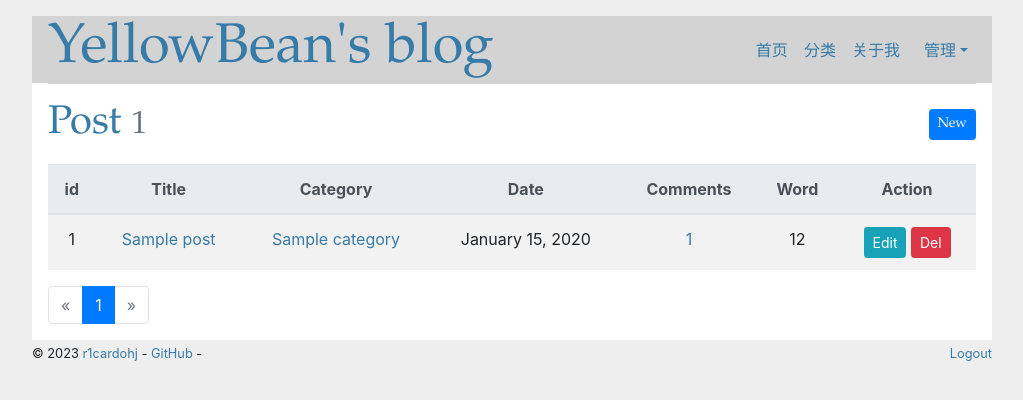
After one commit to r1cardohj/myblog, a Flask app: page /admin/post/manage in a window 1280 px wide. The commit adds this page. Shown: the top 400 px of the page, without its empty margins (128-1151 px from the left). Run offline with Flask 3, Linux system fonts and the light colour scheme; a user stored in the database is signed in; tables that the repository leaves empty hold one stand-in row (values such as "Sample post"); some libraries are stand-ins or nearby versions.

Commit message:
finished auth

```diff
--- a/myblog/__init__.py
+++ b/myblog/__init__.py
@@ -1,10 +1,12 @@
 import os
 import click
 from .blueprints import admin,auth,blog
-from .extensions import db,bootstrap,moment,login_manager,mail,migrate
-from .models import Admin,Category,Project
+from .extensions import db,bootstrap,moment,login_manager,mail,migrate,csrf
+from .models import Admin,Category,Project,Comment
 from .settings import config
-from flask import  Flask
+from flask import  Flask,render_template
+from flask_login import current_user
+from flask_wtf.csrf import CSRFError
 
 def create_app(config_name=None):
     if config_name is None:
@@ -15,6 +17,7 @@ def create_app(config_name=None):
     register_extensions(app)
     register_blueprint(app)
     register_commands(app)
+    register_errors(app)
     register_templates_context(app)
     return app
 
@@ -25,6 +28,7 @@ def register_extensions(app):
     login_manager.init_app(app)
     mail.init_app(app)
     migrate.init_app(app,db)
+    csrf.init_app(app)
 
 
 def register_logging(app):
@@ -86,7 +90,7 @@ def register_commands(app):
                 blog_title = "YellowBean's blog",
                 blog_sub_title = '可恶被你发现了',
                 name = 'Admin',
-                about = '十三线码农,想做一些温暖的东西.'
+                about = 'biubiubiubiu'
             )
             admin.set_password(password)
         db.session.add(admin)
@@ -107,4 +111,27 @@ def register_templates_context(app:Flask):
         admin = Admin.query.first()
         categories = Category.query.order_by(Category.name).all()
         projects = Project.query.order_by(Project.begin_time).all()
-        return dict(admin=admin, categories=categories,projects = projects)
+        if current_user.is_authenticated:
+            unread_comments = Comment.query.filter_by(reviewed=False).count()
+        else:
+            unread_comments = None
+        return dict(admin=admin, categories=categories,
+                    projects = projects,unread_comments=unread_comments)
+
+
+def register_errors(app:Flask):
+    @app.errorhandler(400)
+    def bad_request(e):
+        return render_template('errors/400.html'), 400
+
+    @app.errorhandler(404)
+    def page_not_found(e):
+        return render_template('errors/404.html'), 404
+
+    @app.errorhandler(500)
+    def internal_server_error(e):
+        return render_template('errors/500.html'), 500
+
+    @app.errorhandler(CSRFError)
+    def handle_csrf_error(e):
+        return render_template('errors/400.html',description=e.description),400
--- a/myblog/blueprints/admin.py
+++ b/myblog/blueprints/admin.py
@@ -1,7 +1,51 @@
-from flask import Blueprint
+from flask import Blueprint,request,current_app,render_template,flash,redirect,url_for
+from flask_login import login_required
+from ..models import Post,Category
+from ..extensions import db
+from .auth import redirect_back
+from ..forms import PostForm
+
+
 
 admin_bp = Blueprint('admin',__name__)
 
-@admin_bp.route('/settings')
-def settings():
-    pass
+@admin_bp.route('/post/manage')
+@login_required
+def manage_post():
+    page = request.args.get('page',1,type=int)
+    pagination = Post.query.order_by(Post.timestamp.desc()).paginate(
+        page = page,per_page=current_app.config.get('MANAGE_POST_PER_PAGE',20))
+    posts = pagination.items
+    return render_template('admin/manage_post.html',pagination = pagination,
+                           posts = posts,page=page)
+
+
+@admin_bp.route('/post/delete/<int:post_id>',methods=['POST'])
+@login_required
+def delete_post(post_id):
+    post = Post.query.get_or_404(post_id)
+    db.session.delete(post)
+    db.session.commit()
+    flash(f'文章 《{post.title}》 已删除','success')
+    return redirect_back()
+
+
+@admin_bp.route('/post/edit/<int:post_id>',methods=['GET','POST'])
+def edit_post(post_id):
+    return render_template('admin/edit_post.html')
+
+
+@admin_bp.route('post/new',methods=['GET','POST'])
+@login_required
+def new_post():
+    form = PostForm()
+    if form.validate_on_submit():
+        title = form.title.data
+        body = form.body.data
+        category = Category.query.get(form.category.data)
+        post = Post(title=title,body=body,category=category)
+        db.session.add(post)
+        db.session.commit()
+        flash('文章已创建','success')
+        return redirect(url_for('blog.show_post',post_id=post.id))
+    return render_template('admin/new_post.html',form = form)
--- a/myblog/blueprints/blog.py
+++ b/myblog/blueprints/blog.py
@@ -12,7 +12,7 @@ blog_bp = Blueprint('blog',__name__)
 def index():
     page =request.args.get('page', type=int)
     per_page = current_app.config['POST_PER_PAGE']
-    pagination = Post.query.order_by(Post.timestamp.desc()).paginate(page=page,per_page=8)
+    pagination = Post.query.order_by(Post.timestamp.desc()).paginate(page=page,per_page=5)
     #posts = Post.query.order_by(Post.timestamp.desc()).limit(10).all()
     posts = pagination.items
     return render_template('blog/index.html',posts=posts,pagination = pagination)
@@ -28,7 +28,7 @@ def show_post(post_id):
     if current_user.is_authenticated:
         form = AdminCommentForm()
         form.author.data = current_user.name
-        form.email.data = current_app.config['BLOG_EMAIL']
+        form.email.data = current_app.config['MAIL_USERNAME']
         from_admin = True
         reviewed = True
     else:
--- a/myblog/extensions.py
+++ b/myblog/extensions.py
@@ -5,6 +5,7 @@ from flask_login import LoginManager
 from flask_mail import Mail
 from flask_migrate import Migrate
 from flask import current_app
+from flask_wtf import CSRFProtect
 
 #template thing init
 bootstrap = Bootstrap4()
@@ -29,4 +30,5 @@ login_manager.login_message = u'请先登录'
 
 # mail init
 mail = Mail()
-#
+# safe init
+csrf = CSRFProtect()
--- a/myblog/forms.py
+++ b/myblog/forms.py
@@ -28,3 +28,5 @@ class PostForm(FlaskForm):
     '''创建文章窗口'''
     title = StringField('Title',validators=[DataRequired(),Length(1,60)])
     category = SelectField('Category',coerce=int, default=1)
+    body = TextAreaField('body',validators=[DataRequired()])
+    submit = SubmitField('Submit')
--- a/myblog/static/style.css
+++ b/myblog/static/style.css
@@ -10,6 +10,9 @@ nav h1 a { text-decoration: none; padding: 0.25rem 0.5rem; }
 nav ul  { display: flex; list-style: none; margin: 0; padding: 0; }
 nav ul li a, nav ul li span, header .action { display: block; padding: 0.5rem; }
 .content { padding: 0 1rem 1rem; }
+.inline {
+    display: inline;
+}
 .content > header { border-bottom: 1px solid lightgray; display: flex; align-items: flex-end; }
 .content > header h1 { flex: auto; margin: 1rem 0 0.25rem 0; }
 .flash { margin: 1em 0; padding: 1em; background: #cae6f6; border: 1px solid #377ba8; }
@@ -25,14 +28,17 @@ nav ul li a, nav ul li span, header .action { display: block; padding: 0.5rem; }
 .content input, .content textarea { margin-bottom: 1em; }
 .content textarea { min-height: 12em; resize: vertical;}
 .sidebar {margin-top: 30px;}
-.post-about {margin-top: 20px;}
+.post-about {margin-top: 20px;color: #495057;font-family: -apple-system,BlinkMacSystemFont,"Segoe UI",Roboto,
+    "Helvetica Neue",Arial,sans-serif,"Apple Color Emoji","Segoe UI Emoji","Segoe UI Symbol";font-size:0.95rem;font-weight: 400;line-height: 1.5;}
 .post-area {margin-top: 30px;}
-.post-detail {font-weight: 400;line-height: 1.5;color: #373a3c;}
+.post-detail {font-weight: 400;line-height: 1.5;color:#3E4349;font-family: "Helvetica Neue", Helvetica, Arial, "PingFang SC", "Hiragino Sans GB", "Heiti SC",
+    "Microsoft YaHei", "WenQuanYi Micro Hei", sans-serif;font-size: 17px;}
 .post-body {padding: 100px,200px;}
 .demon {border-color: black;border-radius: 2px;}
 .card {margin-top: 30px;}
 .comment-card {margin-top: 5px;}
-.post-title {margin-top:40px;}
+.post-title {margin-top:40px;font-family: "Helvetica Neue", Helvetica, Arial, "PingFang SC",
+    "Hiragino Sans GB", "Heiti SC", "Microsoft YaHei", "WenQuanYi Micro Hei", sans-serif;}
 .right {float:right;}
 .category-title {font-size: 24px;}
 small{
@@ -45,3 +51,6 @@ small{
 .comment-top {margin-bottom: 20px;margin-top: 50px;}
 input.danger { color: #cc2f2e; }
 input[type=submit] { align-self: start; min-width: 10em; }
+th,td{
+    text-align: center;
+}
--- /dev/null
+++ b/myblog/templates/admin/manage_post.html
@@ -0,0 +1,53 @@
+{% extends "base.html" %}
+{% from 'bootstrap/pagination.html' import render_pagination %}
+
+{% block title %}
+  文章管理
+{% endblock title%}
+{% block content %}
+<div class="page-header">
+    <h1>Post
+        <small class="text-muted">{{ pagination.total }}</small>
+        <span class="float-right"><a class="btn btn-primary btn-sm" href="#">New</a></span>
+    </h1>
+</div>
+{% if posts %}
+<table class="table table-striped">
+    <thead class="thead-light">
+      <tr>
+        <th>id</th>
+        <th>Title</th>
+        <th>Category</th>
+        <th>Date</th>
+        <th>Comments</th>
+        <th>Word</th>
+        <th>Action</th>
+      </tr>
+    </thead>
+    <tbody>
+    {% for post in posts %}
+      <tr>
+        <td>{{ loop.index + ((page - 1) * 20 ) }}</td>
+        <td><a href="{{ url_for('blog.show_post',post_id=post.id)}}">{{ post.title }}</a></td>
+        <td><a href="{{ url_for('blog.show_category',category_id = post.category.id)}}"> {{ post.category.name }}</a></td>
+        <td>{{ moment(post.timestamp).format('LL')}}</td>
+        <td><a href="{{ url_for('blog.show_post',post_id=post.id)}}#comments">{{ post.comments|length }}</a></td>
+        <td>{{ post.body | length }}</td>
+        <td>
+            <a class="btn btn-info btn-sm" href="{{ url_for('admin.edit_post',post_id=post.id) }}">Edit</a>
+            <form class="inline" method="post" style="display: inline;"
+                action="{{ url_for('admin.delete_post',post_id=post.id,next=request.full_path) }}">
+                <input type="hidden" name="csrf_token" value="{{ csrf_token() }}"/>
+                <button type="submit" class="btn btn-danger btn-sm" onclick="return confirm('确定要删除吗?')">Del
+                </button>
+            </form>
+        </td>
+      </tr>
+    {% endfor %}
+    </tbody>
+  </table>
+<div class="page-footer">{{ render_pagination(pagination) }}</div>
+{% else %}
+<div class="tip"><h5>你还没有写文章...</h5></div>
+{% endif %}
+{% endblock content %}
--- a/myblog/templates/base.html
+++ b/myblog/templates/base.html
@@ -21,6 +21,20 @@
     <li>
       <a href="{{ url_for('blog.about')}}">关于我</a>
     </li>
+    {% if current_user.is_authenticated %}
+      <li class="nav-item dropdown">
+        <a class="nav-link dropdown-toggle" href="#" id="navbardrop" data-toggle="dropdown">管理</a>
+        <div class="dropdown-menu">
+          <a class="dropdown-item" href="{{ url_for('admin.manage_post')}}">我的文章</a>
+          <a class="dropdown-item" href="#">读评论
+            {% if unread_comments %}
+              <span class="badge badge-success">{{ unread_comments }}</span>
+            {% endif %}
+          </a>
+          <a class="dropdown-item" href="#">分类</a>
+        </div>
+      </li>
+    {% endif %}
   </ul>
 </nav>
 <section class="content">
@@ -32,6 +46,24 @@
   {% endfor %}
   {% block content %}{% endblock %}
 </section>
+{% block footer %}
+        <footer>
+            <p class="float-left">
+                <small> &copy; 2023 <a href="#" title="Written by yellowbean">r1cardohj</a> -
+                    <a href="https://github.com/r1cardohj" title="Fork me on GitHub">GitHub</a> -
+                </small>
+            </p>
+            <p class="float-right">
+                <small>
+                    {% if current_user.is_authenticated %}
+                        <a href="{{ url_for('auth.logout', next=request.full_path) }}">Logout</a>
+                    {% else %}
+                        <a href="{{ url_for('auth.login', next=request.full_path) }}">Login</a>
+                    {% endif %}
+                </small>
+            </p>
+        </footer>
+    {% endblock footer %}
 {% block scripts %}
 {{ bootstrap.load_js() }}
 {{ moment.include_moment() }}
--- a/myblog/templates/blog/post.html
+++ b/myblog/templates/blog/post.html
@@ -6,6 +6,7 @@
 {{ post.title }}
 {% endblock title %}
 {% block content %}
+<div  class= "mx-auto" style="width:880px">
 <div class="page-header text-muted">
     <h1 class="post-title">{{ post.title }}</h1>
     <small>
@@ -15,10 +16,11 @@
 </div>
 <div class="row">
     <div class="post-area post-detail col-sm-12">
-    <p>
+    <p style="line-height: 1.8;letter-spacing: 2px;">
         {{post.body|safe}}
     </p>
     </div>
+</div>
 </div>
 <div id="comment-form">
     {{ render_form(form, action=request.full_path) }}
```
Also changed, not shown: myblog/blueprints/auth.py (+8 -1 lines), myblog/templates/admin/edit_post.html (added, +7 -0 lines), myblog/templates/auth/login.html (+4 -4 lines), myblog/templates/blog/index.html (+5 -3 lines).
